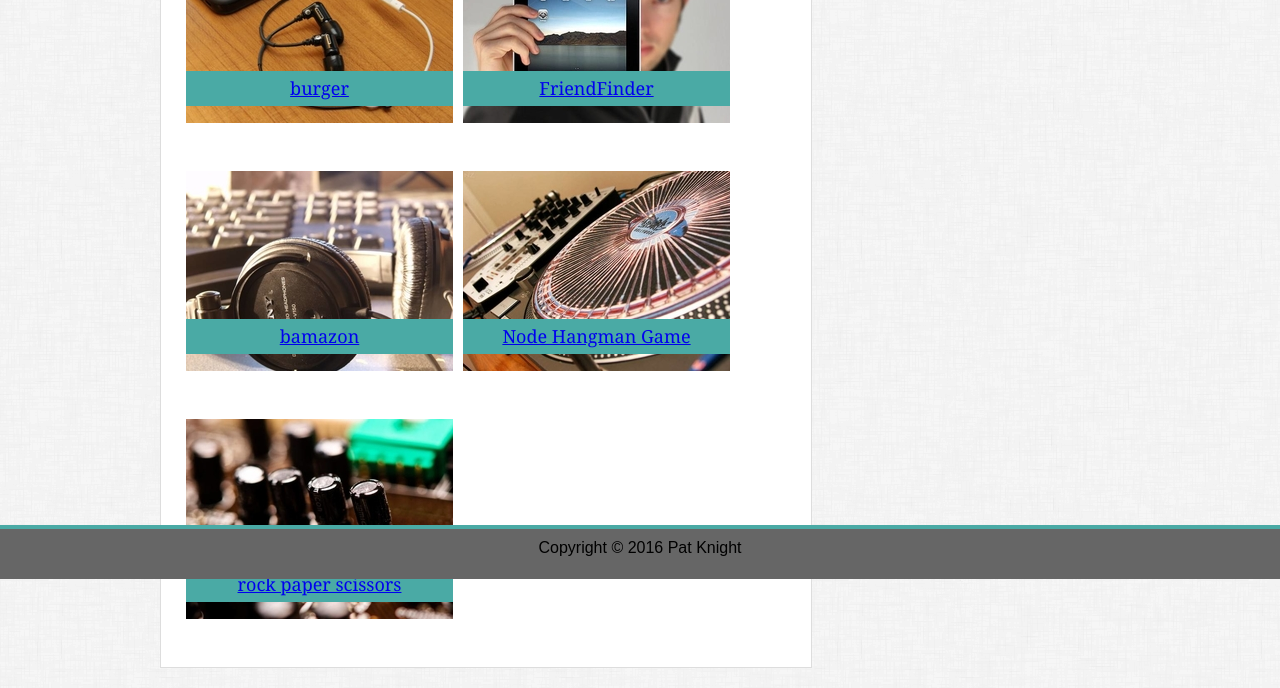
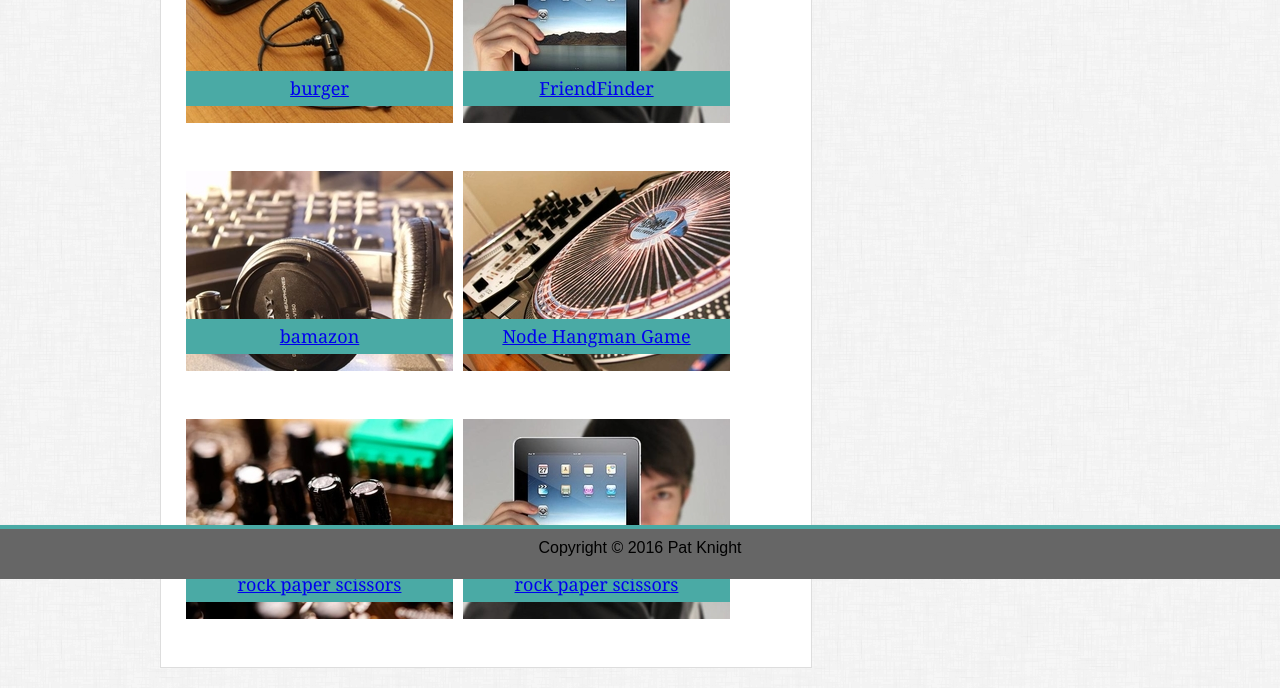
Before and after one commit to pat-knight/responsive_portfolio, a plain HTML site: page portfolio.html in a window 1280 px wide. Shown: the part 221-909 px from the top of the page. Drawn offline with Linux system fonts and the light colour scheme.

Commit message:
adding sequelize burger

```diff
--- a/portfolio.html
+++ b/portfolio.html
@@ -76,6 +76,15 @@
 							</a>
 						</div>
 					</div>
+
+					<div class="project">
+						<img src="assets/images/ipad.jpg" alt="sequelize burger">
+						<div class="prjlabel">
+							<a href="https://arcane-eyrie-52006.herokuapp.com/">
+								rock paper scissors
+							</a>
+						</div>
+					</div>
 				</div>
 			</div>
 
```
